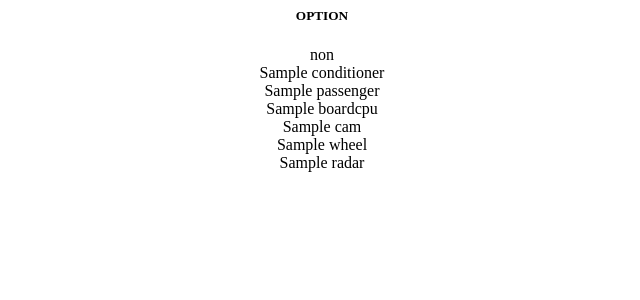
After one commit to aramane/ProjetISITECH, a PHP site: template view/v_ReservationCarCardOption.php in a window 1280 px wide. The commit adds this page. Shown: the top 300 px of the page, without its empty margins (318-958 px from the left). Run offline with PHP 8.4, Linux system fonts and the light colour scheme; the template is opened without the code that fills it: most values are stand-ins (such as "Sample title", 1, 10 or a date in 2020).

Commit message:
modif/add /caroptionManager/ReservationCarCard

```diff
--- a/model/CaroptionManager.php
+++ b/model/CaroptionManager.php
@@ -53,6 +53,8 @@ class CaroptionManager
     }
 
 
+
+
     public function getFullList()
     {
         $caroptions = [];
--- /dev/null
+++ b/view/v_ReservationCarCardOption.php
@@ -0,0 +1,59 @@
+
+
+
+
+
+        <div class="col-7">
+            <div class="card">
+                    <h5 style="text-align: center">OPTION</h5>
+                <div class="row">
+                    <div class="col" style="text-align: center">
+                         <?php
+
+                         if($option->airbag()==1){
+
+                             echo 'oui';
+
+                         }else{
+                             echo 'non';
+                         }
+
+                         ?>
+                    </div>
+
+
+
+                    <div class="col" style="text-align: center">
+                        <?php echo $option->conditioner(); ?>
+                    </div>
+
+
+                    <div class="col" style="text-align: center">
+                        <?php echo $option->passenger(); ?>
+                    </div>
+
+
+
+
+
+                    <div class="col" style="text-align: center">
+                        <?php echo $option->boardcpu(); ?>
+                    </div>
+
+
+                    <div class="col" style="text-align: center">
+                        <?php echo $option->cam(); ?>
+                    </div>
+
+                    <div class="col" style="text-align: center">
+                        <?php echo $option->wheel(); ?>
+                    </div>
+
+                    <div class="col" style="text-align: center;">
+                        <?php echo $option->radar(); ?>
+                    </div>
+
+</div>
+
+            </div>
+        </div>
```
Also changed, not shown: controller/c_ReservationCarCard.php (+14 -8 lines), view/v_ReservationCarCardId.php (renamed from view/v_ReservationCarCard.php, +0 -14 lines).
